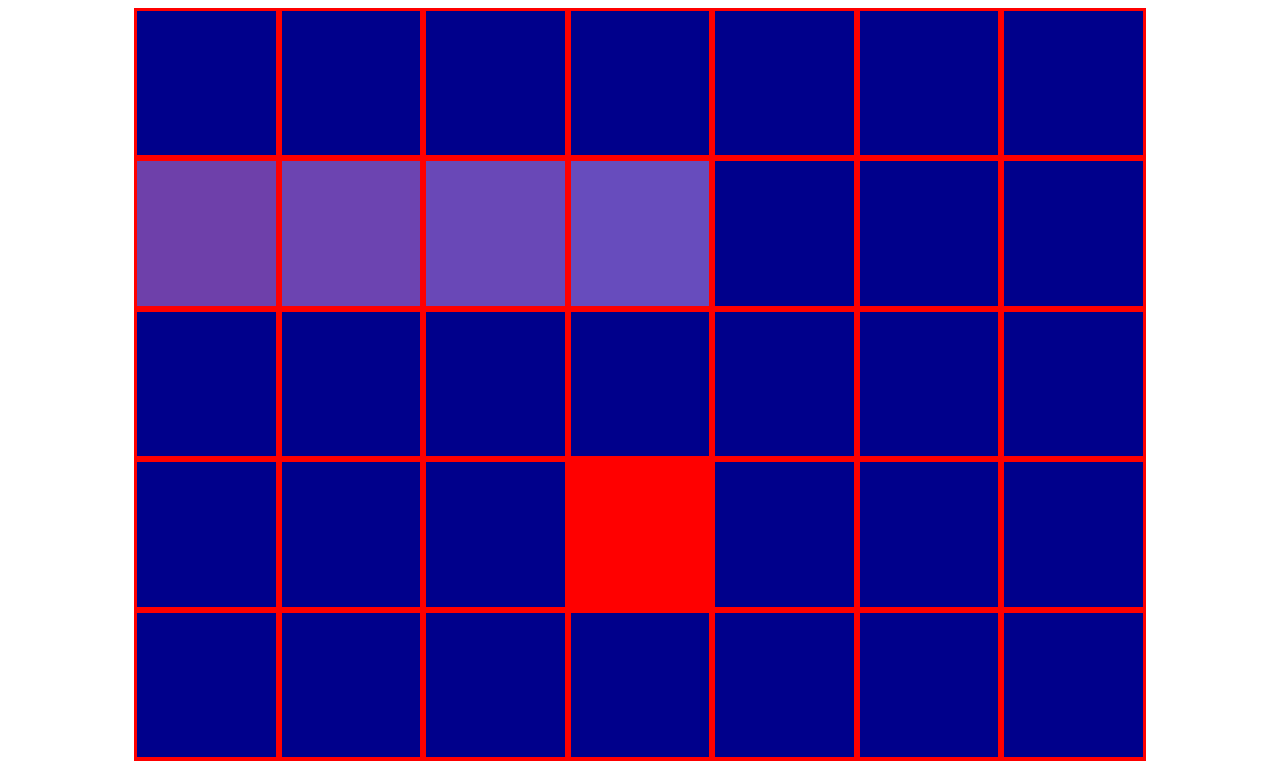
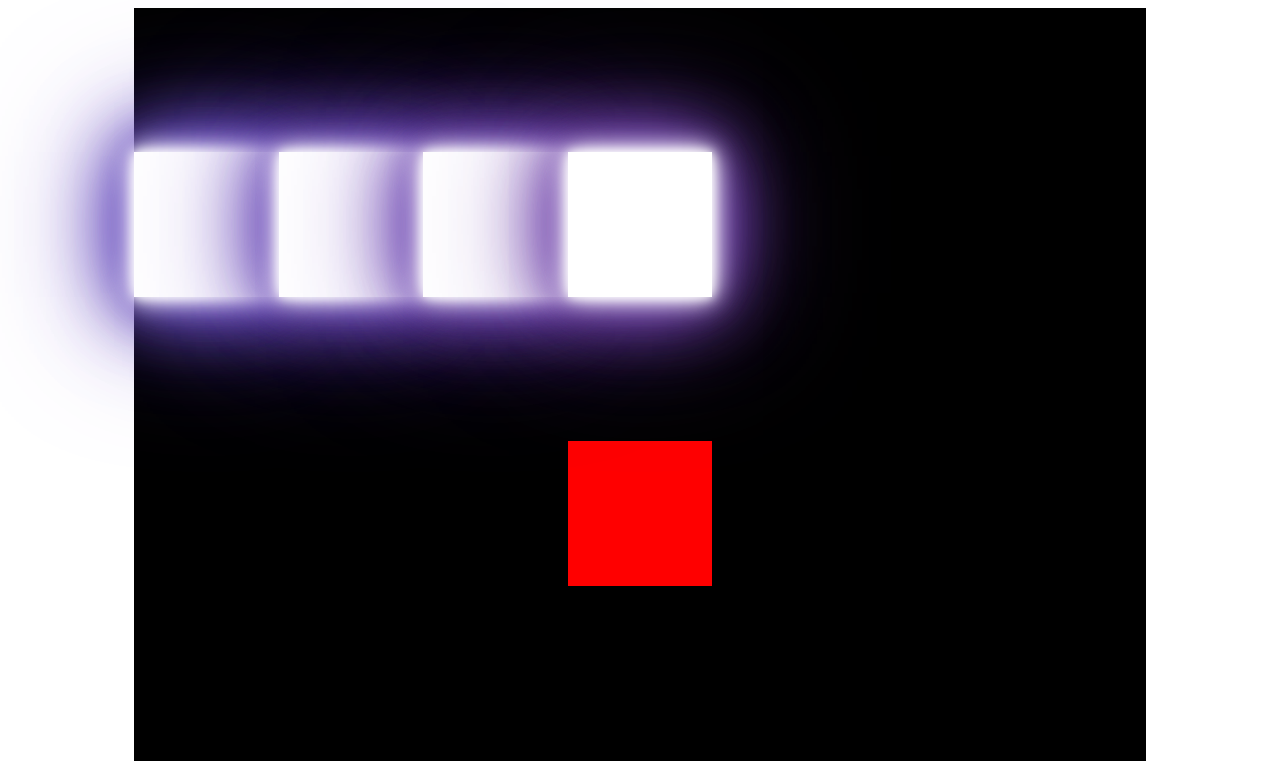
Before and after one commit to randy-r/redux-snake, a React app: page / in a window 1280 px wide. Shown: the top 761 px of the page. Built offline with nearby package versions, Linux system fonts and the light colour scheme; the HTML template or start-up script is replaced by a standard one.

Commit message:
Some cool glow.

```diff
--- a/src/components/Tile.jsx
+++ b/src/components/Tile.jsx
@@ -13,14 +13,14 @@ const commonStyle = {
   MozBoxSizing: 'border-box',
   WebkitBoxSizing: 'border-box',
   // margin: '1%',
-  borderStyle: 'solid',
-  borderColor: '#ff0000',
+  // borderStyle: 'solid',
+  // borderColor: '#black',
   float: 'left',
   // borderWidth: '10px',
 };
 
 const styles = {
-  normalTile: Object.assign({}, commonStyle, { background: 'darkblue' }),
+  normalTile: Object.assign({}, commonStyle, { background: 'black' }),
   snakeTile: Object.assign({}, commonStyle, { background: 'green' }),
   baitTile: Object.assign({}, commonStyle, { background: 'red' }),
 };
@@ -30,23 +30,40 @@ tileMap.set(NORMAL, <div style={styles.normalTile} />);
 tileMap.set(SNAKE, <div style={styles.snakeTile} />);
 tileMap.set(BAIT, <div style={styles.baitTile} />);
 
-const Tile = ({ color }) => {
-  return <div style={Object.assign({}, commonStyle, { background: color })} />;
+const Tile = ({ color, boxShadow, zIndex }) => {
+  const style = Object.assign({}, commonStyle,
+    {
+      background: color,
+      boxShadow,
+      zIndex,
+      position: 'relative',
+    });
+  return <div style={{ position: 'relative' }}> <div style={style} /> </div>;
 };
 
 const ConnectedTile = connect(
   (state, ownProps) => {
-    const { tileIndicesInBody, tiles } = state.snake;
+    const { tileIndicesInBody, tiles, body } = state.snake;
     const { x, y } = ownProps;
-    let color = 'darkblue'; // color for NORMAL
+    let color = 'black'; // color for NORMAL
+    let boxShadow;
     const tileType = tiles[x][y];
+    let zIndex = 0;
     if (tileType === SNAKE) {
-      const index = tileIndicesInBody[x][y];
-      color = interpolateCool(index / (gridSize * gridSize));
+      const index = body.length - 1 - tileIndicesInBody[x][y];
+      color = '#ffffff';
+      const shadowColor = interpolateCool(index / (gridSize * gridSize));
+      // box-shadow: rgb(0, 0, 0) 0 0 20px 12px inset, rgb(255, 0, 70) 0 0 20px 17px inset;
+      boxShadow = `
+          0 0 10px #fff, 0 0 20px #fff, 0 0 30px #fff,
+          0 0 40px ${shadowColor}, 0 0 70px ${shadowColor}, 0 0 80px ${shadowColor},
+           0 0 100px ${shadowColor}, 0 0 150px ${shadowColor}
+          `;
+      zIndex = body.length - index + 10;
     } else if (tileType === BAIT) {
       color = 'red';
     }
-    return { color };
+    return { color, boxShadow, zIndex };
   },
 )(Tile);
 
```
